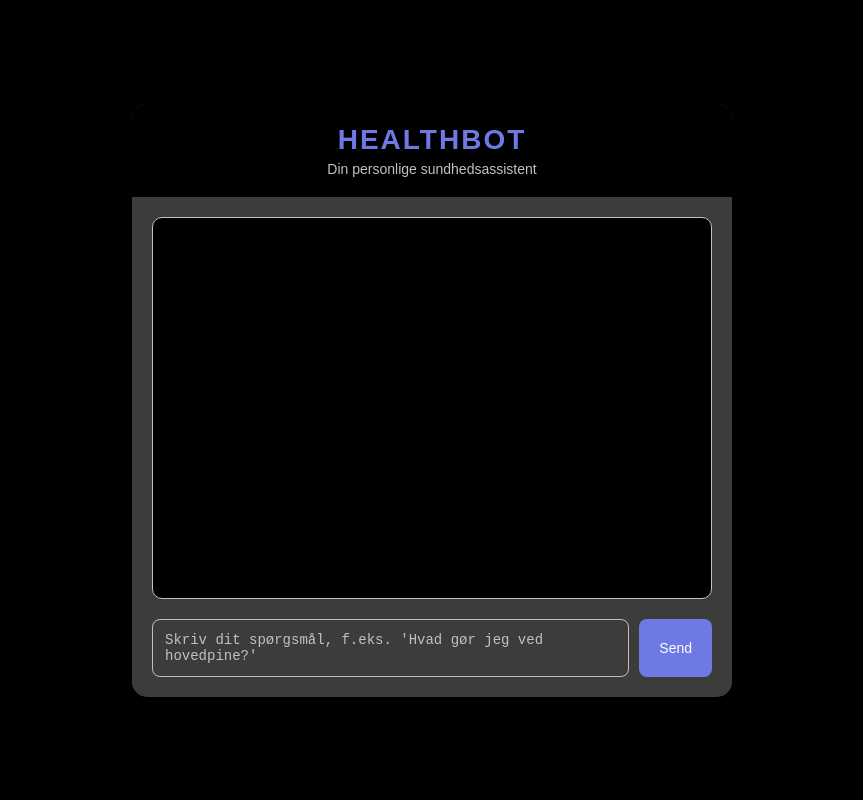
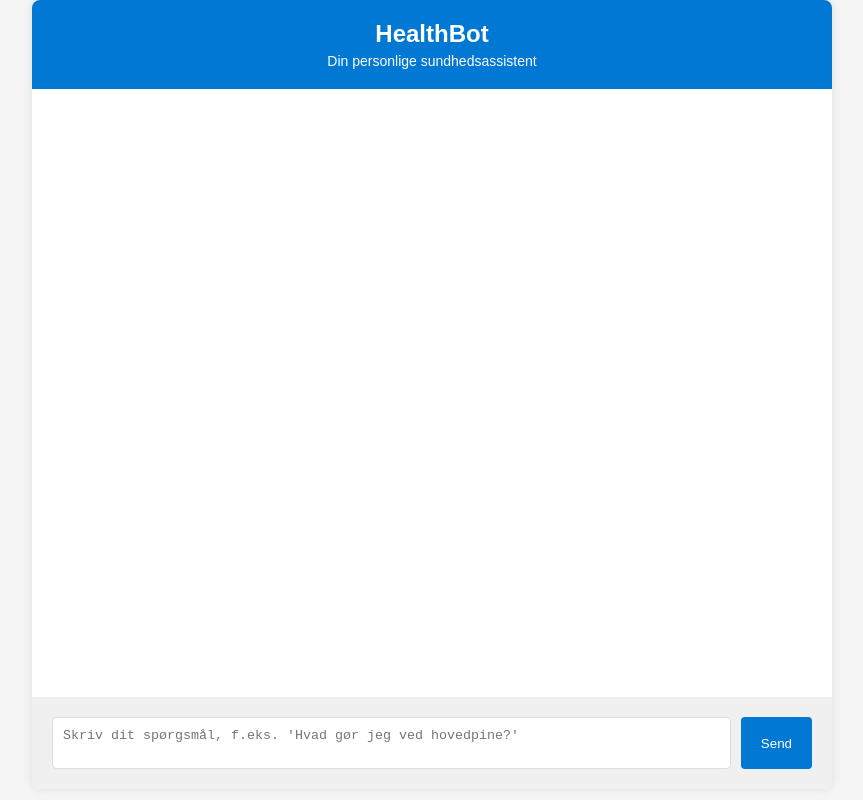
Before and after one commit to Bertram32/HealthBot2, a website: page public/index.html in a window 1280 px wide. Shown: the whole page, without its empty margins (208-1071 px from the left). Drawn offline with Linux system fonts and the light colour scheme.

Commit message:
Update styles.css

```diff
--- a/public/styles.css
+++ b/public/styles.css
@@ -1,171 +1,68 @@
-/* Generelle stilarter */
 body {
-    font-family: 'Arial', sans-serif;
-    background-color: #000000; /* Sort baggrund */
-    color: #e7e7e7; /* Meget lysgrå tekst */
+    font-family: Arial, sans-serif;
     margin: 0;
-    display: flex;
-    justify-content: center;
-    align-items: center;
-    min-height: 100vh;
+    padding: 0;
+    background-color: #f5f5f5;
 }
 
-/* Wrapper til centrering */
 .chat-wrapper {
-    width: 100%;
-    max-width: 600px;
-    background-color: #3c3c3b; /* Mørkegrå chatbaggrund */
-    border-radius: 15px;
-    box-shadow: 0 4px 12px rgba(0, 0, 0, 0.5);
+    max-width: 800px;
+    margin: 0 auto;
+    background-color: white;
+    box-shadow: 0 0 10px rgba(0,0,0,0.1);
+    border-radius: 8px;
     overflow: hidden;
 }
 
-/* Header */
 .chat-header {
-    background-color: #000000; /* Sort header */
+    background-color: #0078d4;
+    color: white;
     padding: 20px;
     text-align: center;
-    position: relative;
 }
 
-.header-content {
-    position: relative;
-    display: flex;
-    flex-direction: column;
-    align-items: center;
-}
-
-/* Robotarm (simuleret med CSS - kan erstattes med billede) */
-.robot-arm {
-    width: 100px;
-    height: 100px;
-    background: linear-gradient(to bottom right, #c1c1c1, #ffffff); /* Lysgrå til hvid gradient */
-    border-radius: 50%;
-    position: relative;
-    margin-bottom: 15px;
-}
-
-.robot-arm::before {
-    content: '';
-    position: absolute;
-    top: 20%;
-    left: 60%;
-    width: 50px;
-    height: 10px;
-    background-color: #ffffff; /* Hvid arm */
-    transform: rotate(45deg);
-    border-radius: 5px;
-}
-
-.robot-arm::after {
-    content: '';
-    position: absolute;
-    top: 40%;
-    left: 70%;
-    width: 20px;
-    height: 10px;
-    background-color: #ffffff; /* Hvid finger */
-    transform: rotate(45deg);
-    border-radius: 5px;
-}
-
-/* Overskrifter */
 .chat-header h1 {
     margin: 0;
-    font-size: 28px;
-    color: #6e79e4; /* Blå-lilla til "Kunstig Intelligens (AI)" */
-    text-transform: uppercase;
-    letter-spacing: 2px;
-}
-
-.chat-header h2 {
-    margin: 5px 0;
-    font-size: 22px;
-    color: #e7e7e7; /* Meget lysgrå til "HealthBot" */
-    font-weight: normal;
+    font-size: 24px;
 }
 
 .chat-header p {
     margin: 5px 0 0;
     font-size: 14px;
-    color: #c1c1c1; /* Lysgrå til undertekst */
 }
 
-/* Chat-container */
 .chat-container {
+    display: flex;
+    flex-direction: column;
+    height: calc(100vh - 100px);
+}
+
+.chat-box {
+    flex-grow: 1;
+    overflow-y: auto;
     padding: 20px;
 }
 
-/* Chat-boks */
-.chat-box {
-    height: 350px;
-    background-color: #000000; /* Sort chat-område */
-    border: 1px solid #c1c1c1; /* Lysgrå kant */
-    border-radius: 10px;
-    padding: 15px;
-    overflow-y: auto;
-    margin-bottom: 20px;
+.input-container {
+    display: flex;
+    padding: 20px;
+    background-color: #f0f0f0;
 }
 
-.chat-box p {
-    margin: 8px 0;
+#user-input {
+    flex-grow: 1;
     padding: 10px;
-    border-radius: 8px;
-    max-width: 80%;
-    word-wrap: break-word;
+    border: 1px solid #ddd;
+    border-radius: 4px;
+    resize: none;
 }
 
-.user-message {
-    background-color: #5c64b8; /* Mørkere blå-lilla til brugerbeskeder */
-    color: #ffffff; /* Hvid tekst */
-    text-align: right;
-    margin-left: auto;
+#send-btn {
+    margin-left: 10px;
+    padding: 10px 20px;
+    background-color: #0078d4;
+    color: white;
+    border: none;
+    border-radius: 4px;
+    cursor: pointer;
 }
-
-.bot-message {
-    background-color: #c1c1c1; /* Lysgrå til bot-beskeder */
-    color: #000000; /* Sort tekst */
-    text-align: left;
-    margin-right: auto;
-}
-
-/* Input-område */
-.input-container {
-    display: flex;
-    gap: 10px;
-}
-
-textarea {
-    flex: 1;
-    padding: 12px;
-    background-color: #3c3c3b; /* Mørkegrå baggrund */
-    border: 1px solid #c1c1c1; /* Lysgrå kant */
-    border-radius: 8px;
-    resize: none;
-    font-size: 14px;
-    color: #e7e7e7; /* Meget lysgrå tekst */
-}
-
-textarea::placeholder {
-    color: #c1c1c1; /* Lysgrå placeholder */
-}
-
-textarea:focus {
-    outline: none;
-    border-color: #6e79e4; /* Blå-lilla fokus */
-}
-
-button {
-    padding: 12px 20px;
-    background-color: #6e79e4; /* Blå-lilla knap */
-    color: #ffffff; /* Hvid tekst */
-    border: none;
-    border-radius: 8px;
-    cursor: pointer;
-    font-size: 14px;
-    transition: background-color 0.3s;
-}
-
-button:hover {
-    background-color: #5c64b8; /* Mørkere blå-lilla ved hover */
-}
```
